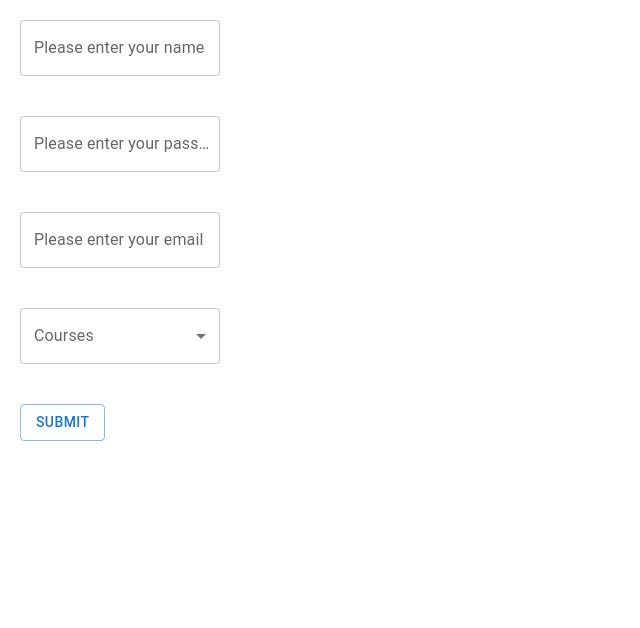
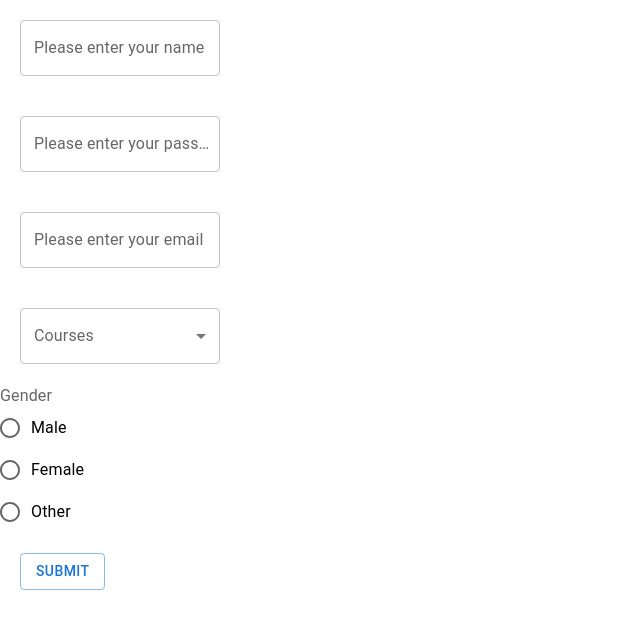
Before and after one commit to Satyamray21/materialUI, a React (Create React App) app: page / in a window 1280 px wide. Shown: the top 628 px of the page, without its empty margins (0-640 px from the left). Built offline with nearby package versions, Linux system fonts and the light colour scheme.

Commit message:
Added radio button in that

```diff
--- a/src/component/Form.jsx
+++ b/src/component/Form.jsx
@@ -1,11 +1,12 @@
 import React, { useState } from 'react';
-import { TextField, Button, FormControl, InputLabel, Select, MenuItem } from '@mui/material';
+import { TextField, Button, FormControl, InputLabel, Select, MenuItem, FormLabel, RadioGroup, FormControlLabel ,Radio} from '@mui/material';
 
 function Form() {
   const [name, setName] = useState('');
   const [password, setPassword] = useState('');
   const [email, setEmail] = useState('');
   const [course, setCourse] = useState('');
+  const [gender,setGender]=useState('');
 
   const handleSubmit = (e) => {
     e.preventDefault();
@@ -59,7 +60,31 @@ function Form() {
           <MenuItem value="C">C</MenuItem>
         </Select>
       </FormControl><br />
+      <FormControl>
+        <FormLabel>
+            Gender
+            </FormLabel>
+            <RadioGroup
+            value={gender}
+            onChange={(e)=>setGender(e.target.value)}>
+            <FormControlLabel
+            value={'male'}
+            label="Male"
+            control = {<Radio />}
+            />
 
+            <FormControlLabel
+            value={'female'}
+            label="Female"
+            control = {<Radio />} />
+            <FormControlLabel
+            value={'other'}
+            label='Other'
+            control = {<Radio />}
+            />
+            </RadioGroup>
+      </FormControl>
+    <br/>
       <Button
         variant='outlined'
         onClick={handleSubmit}
```
